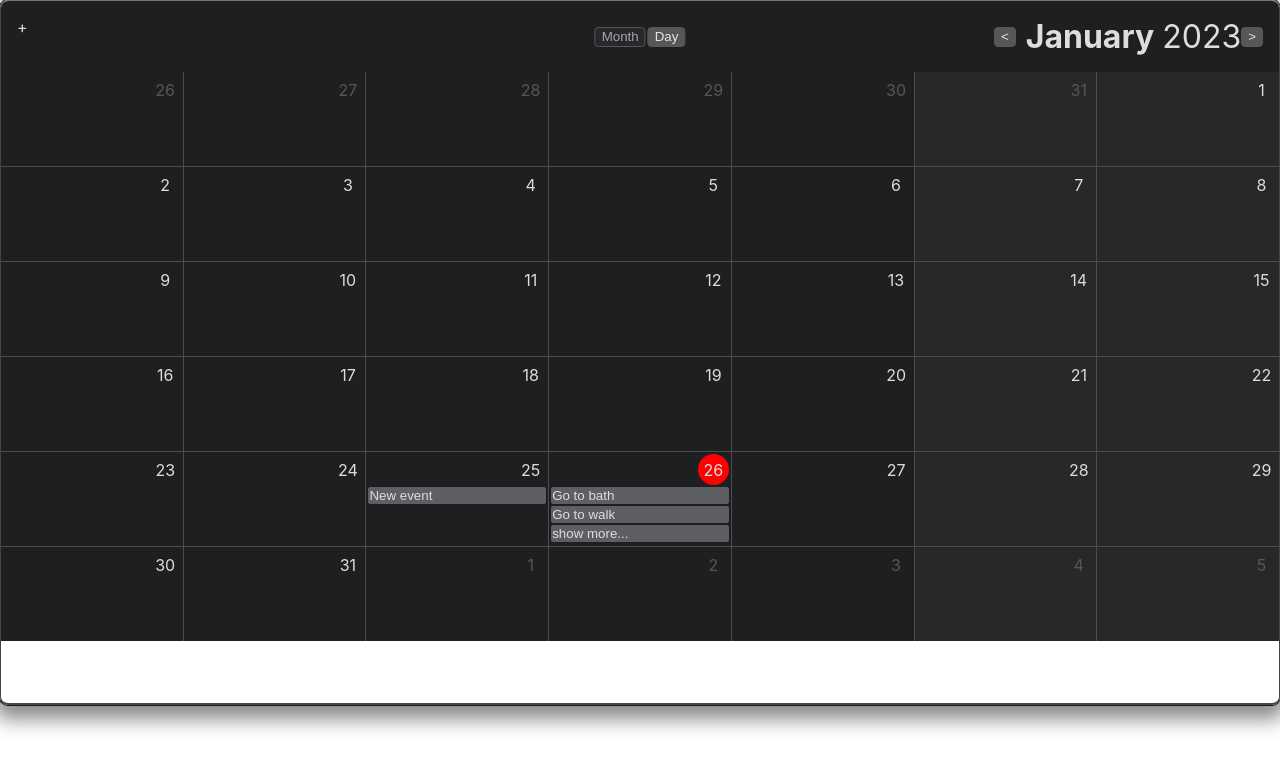
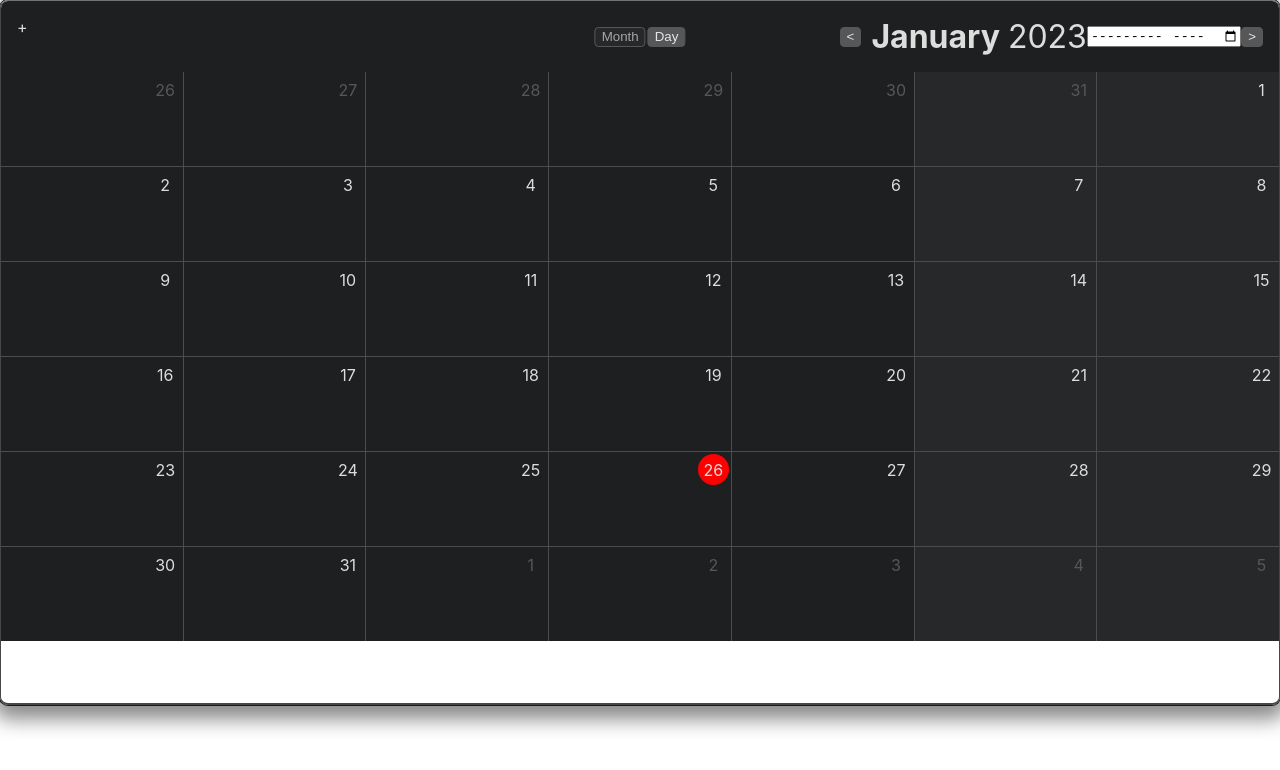
Before and after one commit to Petr0v21/test_holy_water_calendar, a React (Create React App) app: page / in a window 1280 px wide. Shown: the top 770 px of the page. Built offline with nearby package versions, Linux system fonts and the light colour scheme.

Commit message:
Save data in Loc Storage and did func for with it

```diff
--- a/src/components/App/App.js
+++ b/src/components/App/App.js
@@ -1,16 +1,33 @@
 import React, { useEffect, useState } from "react";
 import moment from "moment";
 import CalendarGrid from "../CalendarGrid";
-// import Header from "../Header";
 import { DISPLAY_MODE_DAY, DISPLAY_MODE_MONTH } from "../../helpers/constants";
 import { ShadowWrapper } from "../../styled-components";
 import { Monitor } from "../Monitor";
 import { DayShowComponent } from "../DayShowComponent";
 import FormEvent from "../FormEvent";
 
-window.moment = moment;
-// 1) Header with buttom(Create event) and navigate(show current mount and nav buttons that move for mounts) and icon calend(we can choose yaer and mount)
-// 2) Grid Calendar`s with blocks(one block has number day, string name day, list events)
+// window.moment = moment;
+// {
+//   id: 1,
+//   title: "Go to bath",
+//   description: "Go to bath",
+//   date: 1674704500,
+// },
+// {
+//   id: 2,
+//   title: "Go to walk",
+//   description: "Go to walk 23-th August",
+//   date: 1674705568,
+// },
+// {
+//   id: 3,
+//   title: "Make 7-th lesson",
+//   description: "Make 7-th lesson",
+//   date: 1674705568,
+// },
+
+const storageName = "items";
 
 const totalDays = 42;
 const defaultEvent = {
@@ -19,11 +36,12 @@ const defaultEvent = {
   date: moment().format("X"),
 };
 function App() {
+  const [events, setEvents] = useState([]);
   const [displayMode, setDisplayMode] = useState(DISPLAY_MODE_MONTH);
   moment.updateLocale("en", { week: { dow: 1 } });
   const [today, setToday] = useState(moment());
   const startDay = today.clone().startOf("month").startOf("week");
-
+  const selectDate = (date) => setToday(moment.unix(date / 1000));
   const prevHandler = () =>
     setToday((prev) => prev.clone().subtract(1, displayMode));
   const todayHandler = () => setToday(moment());
@@ -35,51 +53,23 @@ function App() {
   const [event, setEvent] = useState(null);
   const [isShowFullForm, setShowFullForm] = useState(false);
 
-  const [events, setEvents] = useState([
-    {
-      id: 1,
-      title: "Go to bath",
-      description: "Go to bath",
-      date: 1674704500,
-    },
-    {
-      id: 2,
-      title: "Go to walk",
-      description: "Go to walk 23-th August",
-      date: 1674705568,
-    },
-    {
-      id: 3,
-      title: "Make 7-th lesson",
-      description: "Make 7-th lesson",
-      date: 1674705568,
-    },
-    {
-      id: 4,
-      title: "New event",
-      description: "some text",
-      date: 1674605568,
-    },
-  ]);
-  // const startDayQuery = startDay.clone().format('X');
-  // const endDayQuery = startDay.clone().add(totalDays,'days').format('X');
-  useEffect(() => {
-    console.log("Change", method);
-  }, [method]);
+  // useEffect(() => {
+  //   console.log("Change", method);
+  // }, [method]);
 
   const openFormHandler = (methodName, eventForUpdate, dayItem) => {
-    setEvent(eventForUpdate || { ...defaultEvent, date: dayItem.format("X") });
-    console.log("met", methodName);
-    window.currentDay = today.format("X");
+    if (eventForUpdate) {
+      setEvent(eventForUpdate);
+    } else {
+      setEvent({ ...defaultEvent, date: dayItem.format("X") });
+      window.currentDay = dayItem.format("X");
+    }
     setMethod(methodName);
-    console.log("Final check", method);
   };
 
   const openModalFormHandler = (methodName, eventForUpdate, dayItem) => {
-    console.log("onDoubleClick", methodName);
     setShowForm(true);
     openFormHandler(methodName, eventForUpdate, dayItem);
-    console.log("Metod", method);
   };
 
   const openFullForm = () => {
@@ -104,35 +94,78 @@ function App() {
   };
 
   const changeEventHandlerTime = (timeUnix) => {
-    // console.log(window.currentDay);
     setEvent({ ...event, date: Number(window.currentDay) + timeUnix });
-    // console.log(event);
   };
 
+  useEffect(() => {
+    if (localStorage.getItem(storageName)) {
+      const data = JSON.parse(localStorage.getItem(storageName));
+      if (data && data.events) {
+        setEvents(data.events);
+      }
+    }
+  }, []);
+
   const eventFetchHandler = () => {
+    if (validation()) {
       if (method === "Update") {
         setEvents((prevState) =>
-        prevState.map((eventEl) => (eventEl.id === event.id ? event : eventEl))
+          prevState.map((eventEl) =>
+            eventEl.id === event.id ? event : eventEl
+          )
+        );
+        localStorage.setItem(
+          storageName,
+          JSON.stringify({
+            events: events.map((eventEl) =>
+              eventEl.id === event.id ? event : eventEl
+            ),
+          })
         );
       } else {
         const id = events.length + 1;
         if (isShowFullForm) {
           let mid = Number(window.currentDay) + event.date;
           setEvents((prevState) => [...prevState, { ...event, date: mid, id }]);
+          localStorage.setItem(
+            storageName,
+            JSON.stringify({
+              events: [...events, { ...event, date: mid, id }],
+            })
+          );
         } else {
           setEvents((prevState) => [...prevState, { ...event, id }]);
+          localStorage.setItem(
+            storageName,
+            JSON.stringify({
+              events: [...events, { ...event, id }],
+            })
+          );
         }
       }
-    console.log(events);
+      console.log(localStorage);
+      cancelButtonHandler();
+    } else {
+      alert("Field title and Date required!!!");
+    }
+  };
+
+  const removeEventHandler = () => {
+    setEvents((prevState) =>
+      prevState.filter((eventEl) => eventEl.id !== event.id)
+    );
+    localStorage.setItem(
+      storageName,
+      JSON.stringify({
+        events: events.filter((eventEl) => eventEl.id !== event.id),
+      })
+    );
+    console.log(localStorage);
     cancelButtonHandler();
   };
 
-  const removeEventHandler = () => {
-    console.log(event);
-    setEvents((prevState) =>
-      prevState.filter((eventEl) => eventEl.id !== event.id)
-    );
-    cancelButtonHandler();
+  const validation = () => {
+    return event.title.length && window.currentDay !== 0;
   };
 
   return (
@@ -152,6 +185,7 @@ function App() {
       <ShadowWrapper>
         <Monitor
           today={today}
+          selectDate={selectDate}
           prevHandler={prevHandler}
           todayHandler={todayHandler}
           nextHandler={nextHandler}
--- a/src/components/DayShowComponent/index.js
+++ b/src/components/DayShowComponent/index.js
@@ -140,6 +140,7 @@ export const DayShowComponent = ({
               value={selectedEvent.title}
               onChange={(e) => changeEventHandler(e.target.value, "title")}
               placeholder="Title"
+              required
             />
             <EventBody
               value={selectedEvent.description}
@@ -147,6 +148,7 @@ export const DayShowComponent = ({
                 changeEventHandler(e.target.value, "description")
               }
               placeholder="Description"
+              required
             />
             <div>
               <input
--- a/src/components/FormEvent/index.js
+++ b/src/components/FormEvent/index.js
@@ -23,7 +23,6 @@ const FormEvent = ({
   event,
   fullForm,
 }) => {
-  console.log(method);
   return (
     <>
       <FormPositionWrapper onClick={cancelButtonHandler}>
--- a/src/components/Monitor/index.js
+++ b/src/components/Monitor/index.js
@@ -50,10 +50,6 @@ const ButtonWrapper = styled("button")`
   align-items: center;
 `;
 
-const TodayButton = styled(ButtonWrapper)`
-  font-weight: bold;
-`;
-
 const Monitor = ({
   today,
   prevHandler,
@@ -61,6 +57,7 @@ const Monitor = ({
   setDisplayMode,
   displayMode,
   openFullForm,
+  selectDate,
 }) => (
   <DivWrapper>
     <div onClick={() => openFullForm()}>+</div>
@@ -87,6 +84,11 @@ const Monitor = ({
         <TitleWrapper>{today.format("MMMM")}</TitleWrapper>
         <TextWrapper>{today.format("YYYY")}</TextWrapper>
       </div>
+      <input
+        type="month"
+        lang="en"
+        onChange={(e) => selectDate(e.target.valueAsDate)}
+      />
       {/* <TodayButton onClick={todayHandler}>Today</TodayButton> */}
       <ButtonWrapper onClick={nextHandler}> &gt; </ButtonWrapper>
     </ButtonsWrapper>
```
Also changed, not shown: src/components/Header/index.js (deleted, +0 -9 lines). Lines whose indentation alone changed are shown as unchanged.
